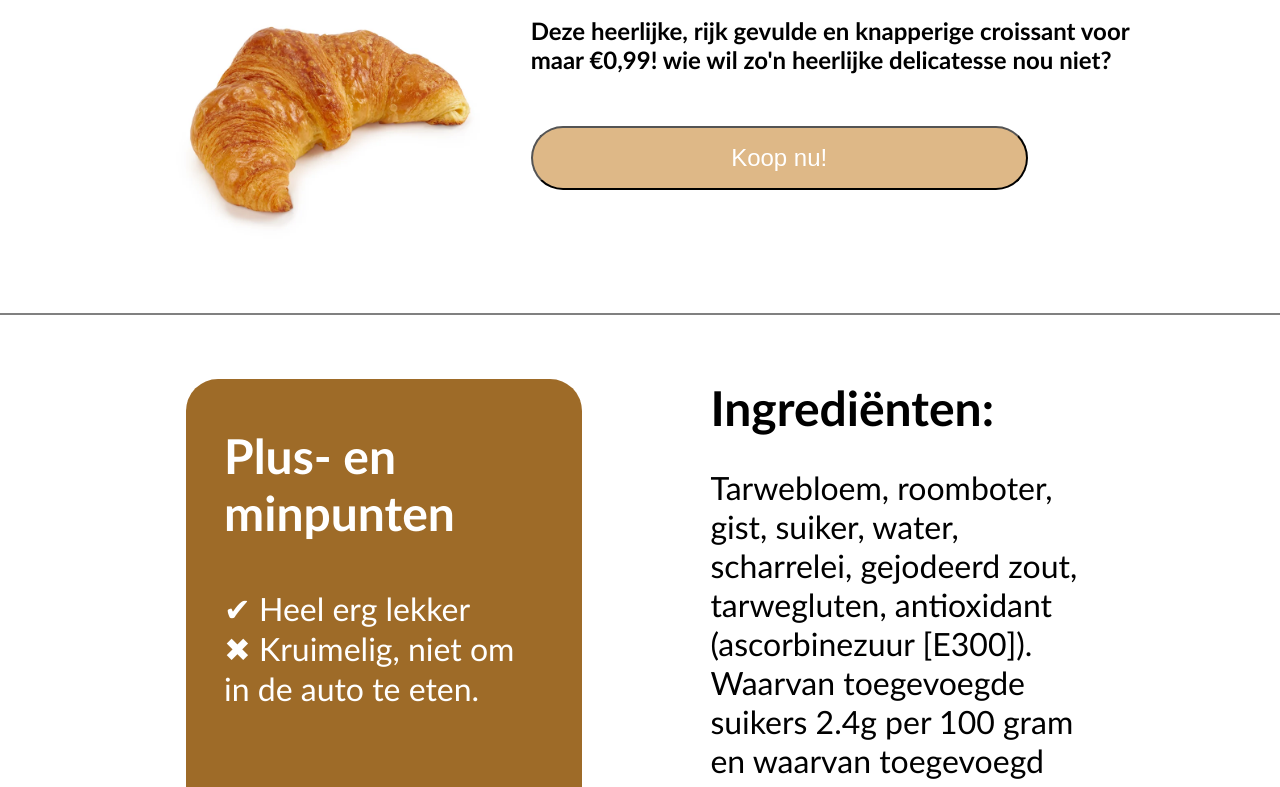
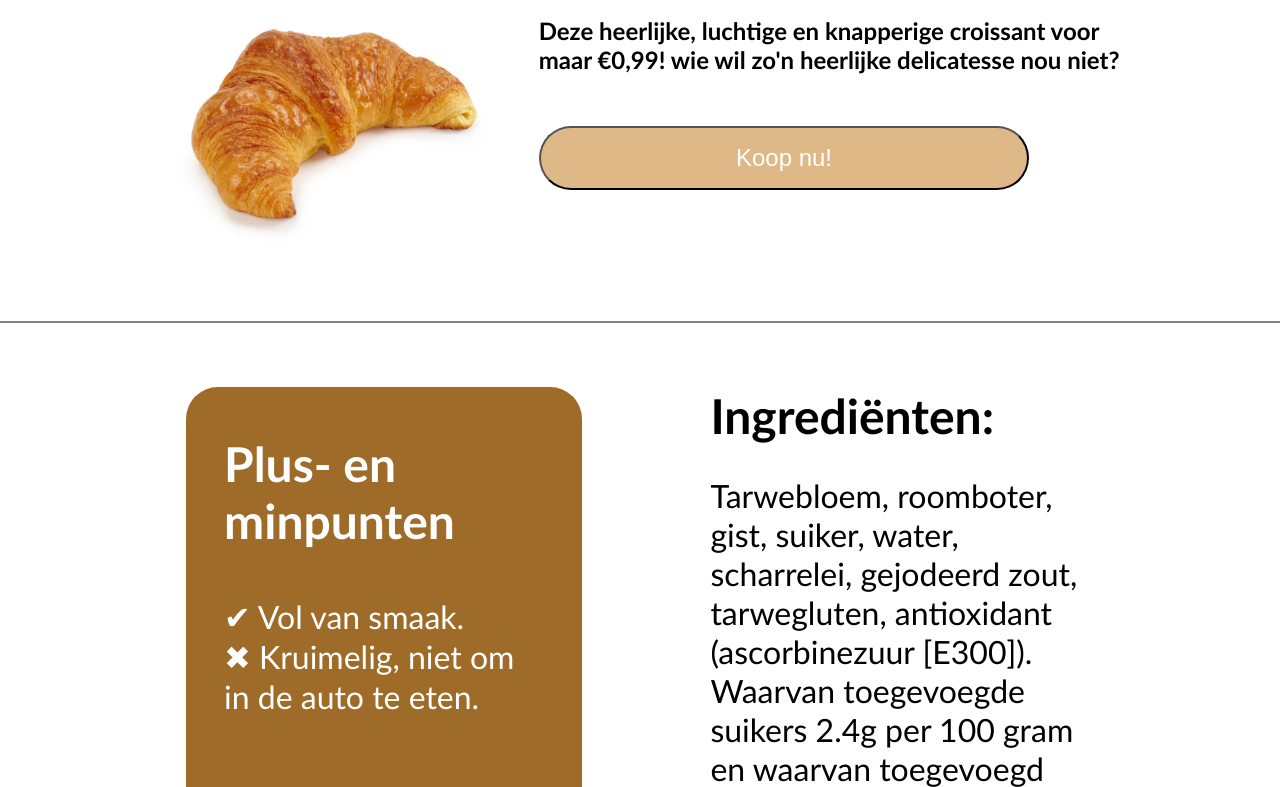
Before and after one commit to JTS-Games/Tussenopdracht_week_4_croissant, a plain HTML site: page Tussenopdracht week 4/index.html in a window 1280 px wide. Shown: the part 362-1149 px from the top of the page. Drawn offline with Linux system fonts and the light colour scheme.

Commit message:
Add files via upload

```diff
--- a/Tussenopdracht week 4/index.html
+++ b/Tussenopdracht week 4/index.html
@@ -33,7 +33,7 @@
                         <h1 class="price">€0,99</h1>
                     </div>
                     <div>
-                        <h2>Deze heerlijke, rijk gevulde en knapperige croissant voor maar €0,99! wie wil zo'n heerlijke delicatesse nou niet?</h2>
+                        <h2>Deze heerlijke, luchtige en knapperige croissant voor maar €0,99! wie wil zo'n heerlijke delicatesse nou niet?</h2>
                     </div>
                     <div>
                         <button>Koop nu!</button>
@@ -46,7 +46,7 @@
                 <h2 class="noMargin">
                     <p>Plus- en minpunten</p>
                 </h2>
-                <p class="noMargin"> ✔ Heel erg lekker</p>
+                <p class="noMargin"> ✔ Vol van smaak.</p>
                 <p class="noMargin"> ✖ Kruimelig, niet om in de auto te eten.</p>
             </div>
             <div class="descriptionRight">
@@ -92,7 +92,7 @@
                         <h2 class="noMargin">Chocoladecroissant</h2>
                     </div>
                     <div class="gerelateerdeProductenTekst">
-                        <p>Chocolade en croissant, wie wil dat nou niet? Met een laagje van chocolade aan de buitenkant en een vulling van chocola aan de binnenkant, is dit de lekkerste delicatesse.</p>
+                        <p>Chocolade en croissant, een combinatie om van te smullen. Met een laagje van chocolade aan de buitenkant en een vulling van chocola aan de binnenkant, is dit de lekkerste delicatesse.</p>
                     </div>
                 </section>
             </section>
```
